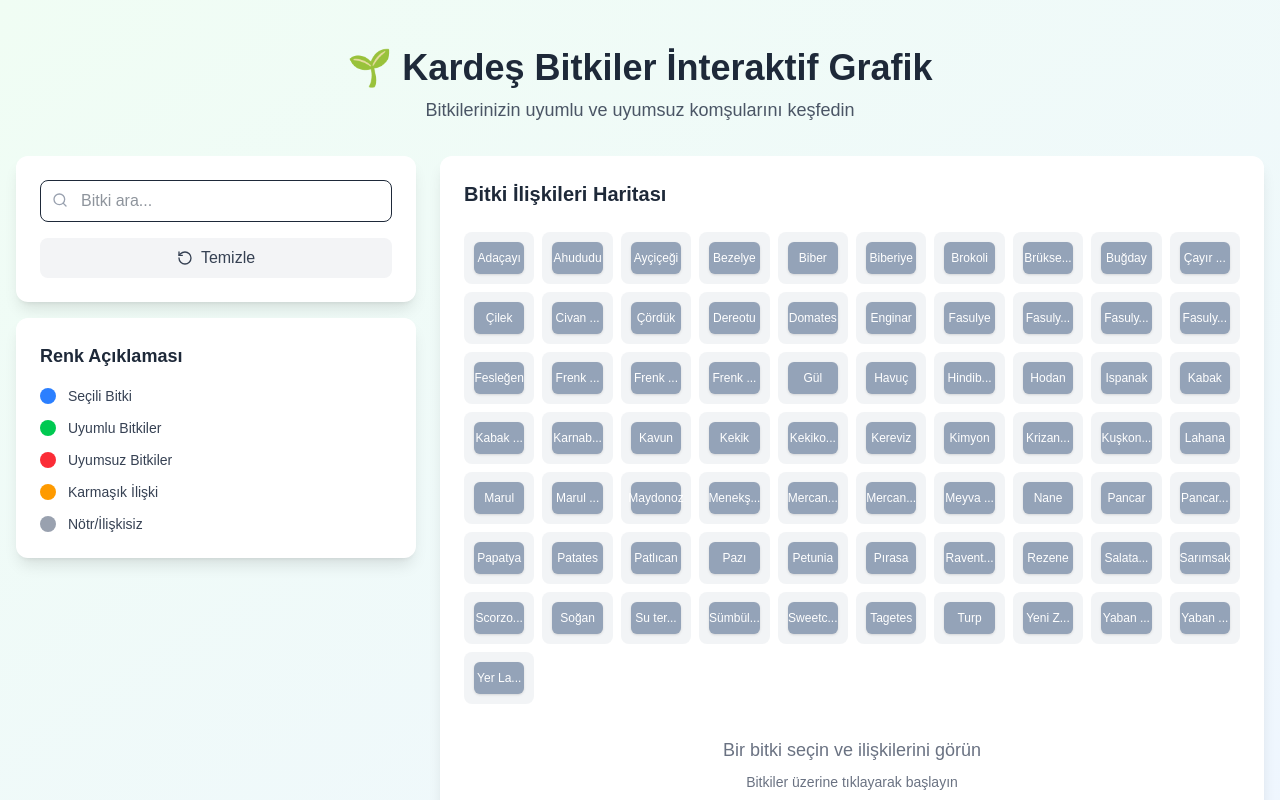
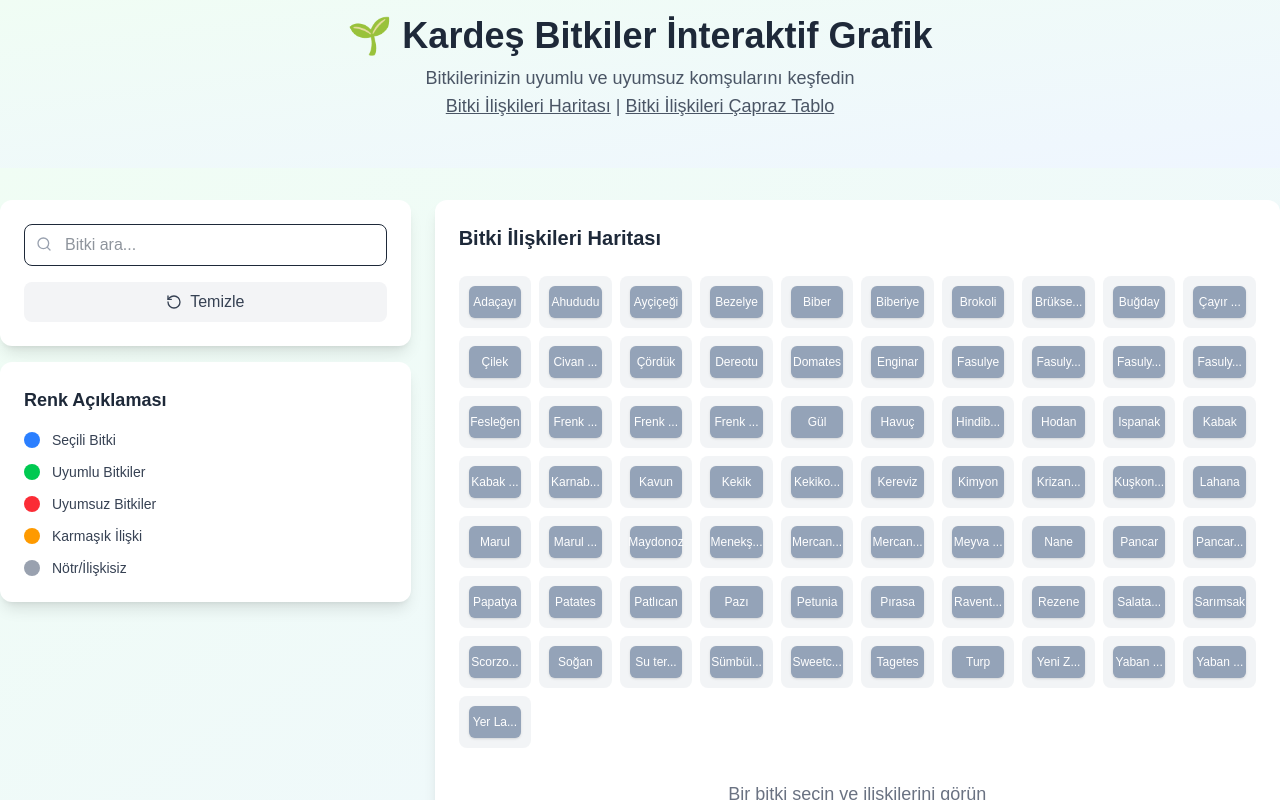
Before and after one commit to ybirdinc/kardes-bitkiler, a Next.js app: page / in a window 1280 px wide. Shown: the top 800 px of the page. Built offline with nearby package versions, Linux system fonts and the light colour scheme.

Commit message:
Mini navigasyon eklendi, bölümler için göster / gizle fonksiyonu oluşturuldu

```diff
--- a/src/app/page.tsx
+++ b/src/app/page.tsx
@@ -1,14 +1,38 @@
 "use client";
+import { useState } from 'react';
 import CompanionPlantsGraph from '@/components/CompanionPlantsGraph';
 import CompanionPlantsTable from '@/components/CompanionPlantsTable';
-
 export default function Home() {
+  const [graphShow, setGraphShow] = useState(true);
+  const [tableShow, setTableShow] = useState(false);
   return (
+    <>
+      <div className="bg-gradient-to-br from-green-50 to-blue-50 p-4">
+        <div className="max-w-7xl mx-auto">
+          <div className="text-center mb-8">
+            <h1 className="text-4xl font-bold text-gray-800 mb-2">
+              🌱 Kardeş Bitkiler İnteraktif Grafik
+            </h1>
+            <p className="text-gray-600 text-lg">
+              Bitkilerinizin uyumlu ve uyumsuz komşularını keşfedin
+            </p>
+            <p className="text-gray-600 text-lg">
+              <span className='underline cursor-pointer' onClick={() => { setGraphShow(true); setTableShow(false); }}>Bitki İlişkileri Haritası</span> | <span className='underline cursor-pointer' onClick={() => { setGraphShow(false); setTableShow(true); }}>Bitki İlişkileri Çapraz Tablo</span>
+            </p>
+          </div>
+        </div>
+      </div>
       <div className="min-h-screen bg-gradient-to-br from-green-50 to-blue-50 py-8">
         <div className="max-w-7xl mx-auto space-y-8">
+          {graphShow && (
             <CompanionPlantsGraph />
+          )}
+          {tableShow && (
             <CompanionPlantsTable />
+          )}
         </div>
       </div>
+    </>
+
   );
 }
--- a/src/components/CompanionPlantsGraph.tsx
+++ b/src/components/CompanionPlantsGraph.tsx
@@ -55,17 +55,7 @@ const CompanionPlantsGraph = () => {
   );
 
   return (
-    <div className="min-h-screen bg-gradient-to-br from-green-50 to-blue-50 p-4">
-      <div className="max-w-7xl mx-auto">
-        <div className="text-center mb-8">
-          <h1 className="text-4xl font-bold text-gray-800 mb-2">
-            🌱 Kardeş Bitkiler İnteraktif Grafik
-          </h1>
-          <p className="text-gray-600 text-lg">
-            Bitkilerinizin uyumlu ve uyumsuz komşularını keşfedin
-          </p>
-        </div>
-
+    <>
       <div className="grid grid-cols-1 lg:grid-cols-3 gap-6">
         {/* Sol Panel - Kontroller */}
         <div className="lg:col-span-1 space-y-4">
@@ -244,7 +234,7 @@ const CompanionPlantsGraph = () => {
                     Uyumsuz Bitkiler ({stats.unfavorable})
                   </h4>
                   <div className="space-y-2 max-h-40 overflow-y-auto">
-                      {getPlantRelations(selectedPlant).unfavorable.slice(0, 10).map((plant) => (
+                    {getPlantRelations(selectedPlant).unfavorable.map((plant) => (
                       <div
                         key={plant}
                         className="p-2 bg-red-50 rounded cursor-pointer hover:bg-red-100 transition-colors"
@@ -253,9 +243,6 @@ const CompanionPlantsGraph = () => {
                         <span className="text-sm text-red-800">{plant}</span>
                       </div>
                     ))}
-                      {stats.unfavorable > 10 && (
-                        <p className="text-xs text-gray-500">+{stats.unfavorable - 10} daha...</p>
-                      )}
                   </div>
                 </div>
 
@@ -285,8 +272,7 @@ const CompanionPlantsGraph = () => {
           )}
         </div>
       </div>
-      </div>
-    </div>
+    </>
   );
 };
 
```
Lines whose indentation alone changed are shown as unchanged.
